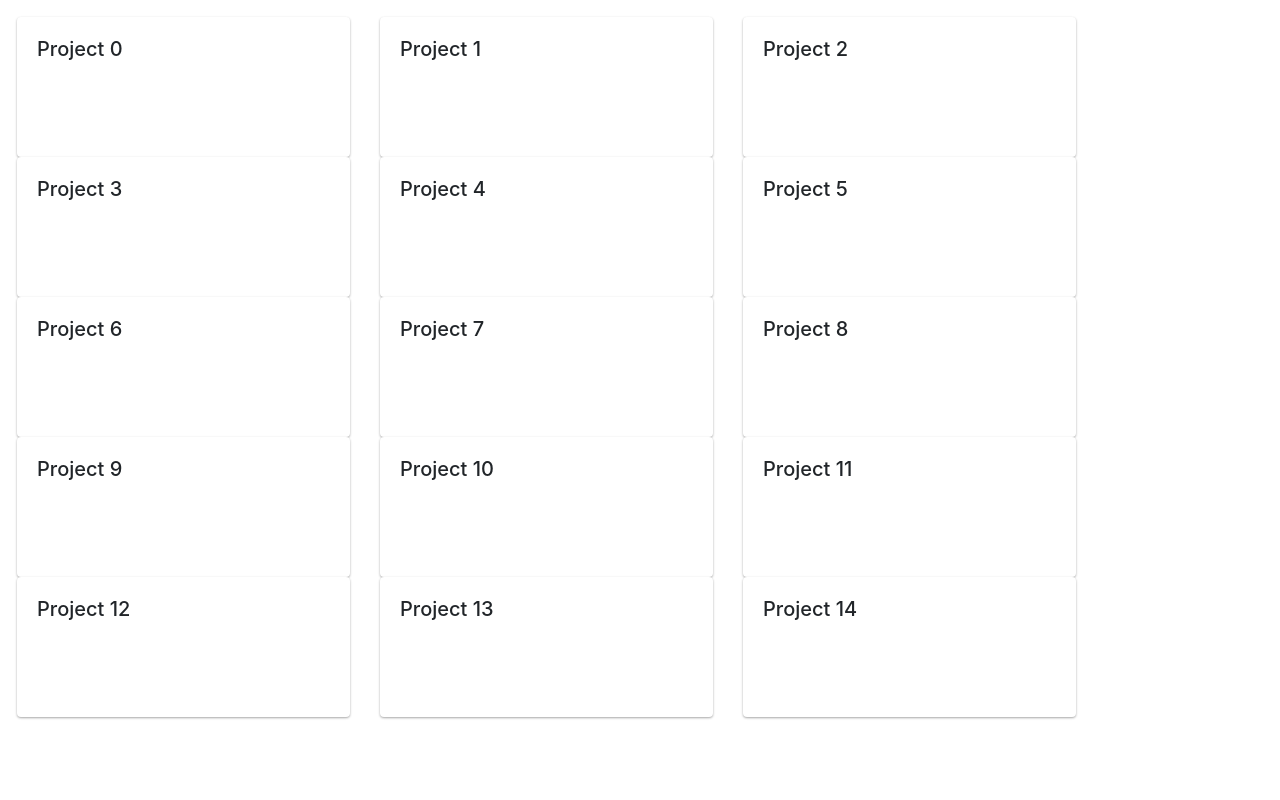
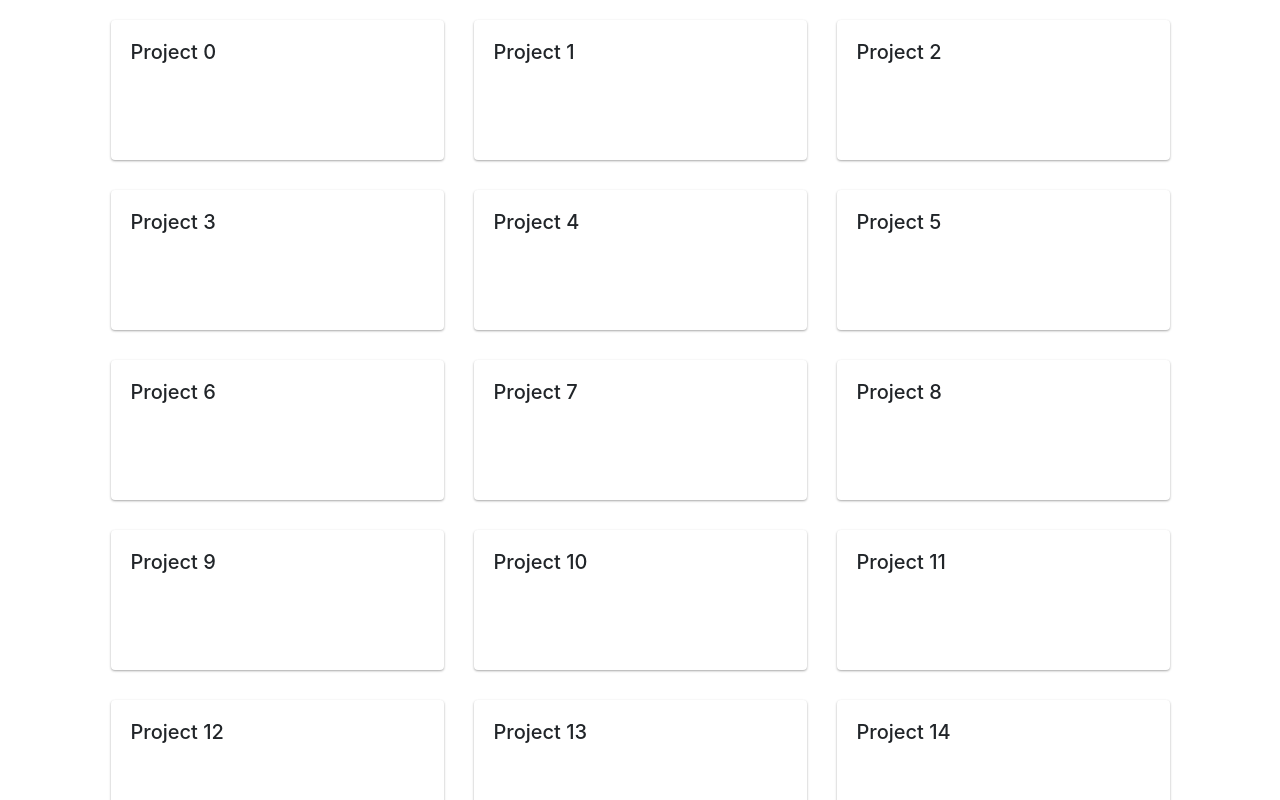
Before and after one commit to umbchackers/Judging-App, a React (Create React App) app in the folder client/: page / in a window 1280 px wide. Both pictures are taken after typing "Sample", "Sample123" into the empty fields and a click on the button "Log in". Shown: the top 800 px of the page. Built offline with nearby package versions, Linux system fonts and the light colour scheme; the HTML template or start-up script is replaced by a standard one.

Commit message:
#14 Add 'All Done' placeholder card

```diff
--- a/client/src/App.css
+++ b/client/src/App.css
@@ -2,7 +2,7 @@
   display: flex;
   flex-direction: column;
   align-items: center;
-  padding: 17px;
+  padding: 20px;
   flex-grow: 1;
   justify-content: center;
 }
--- a/client/src/Home/Home.css
+++ b/client/src/Home/Home.css
@@ -1,3 +1,11 @@
 .home {
   height: 100%;
 }
+
+.card-deck {
+  justify-content: center;
+}
+
+body .card-deck .card {
+  margin-bottom: 30px;
+}
--- a/client/src/Home/Home.js
+++ b/client/src/Home/Home.js
@@ -32,6 +32,13 @@ class Home extends Component {
         </Card>
       );
     });
+    cards.push(
+      <Card style={cardStyle} key="doneCard">
+        <Card.Body>
+          <Card.Title>All Done?</Card.Title>
+        </Card.Body>
+      </Card>
+    )
     return <CardDeck>{cards}</CardDeck>
   }
 
```
